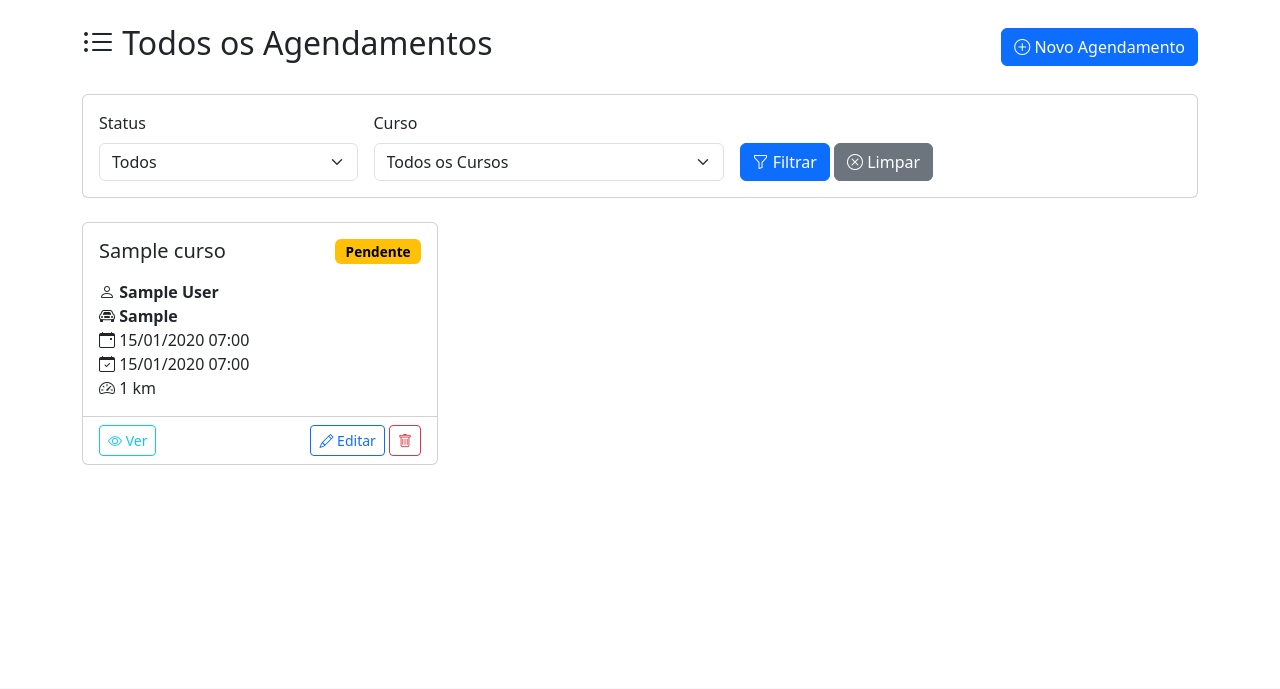
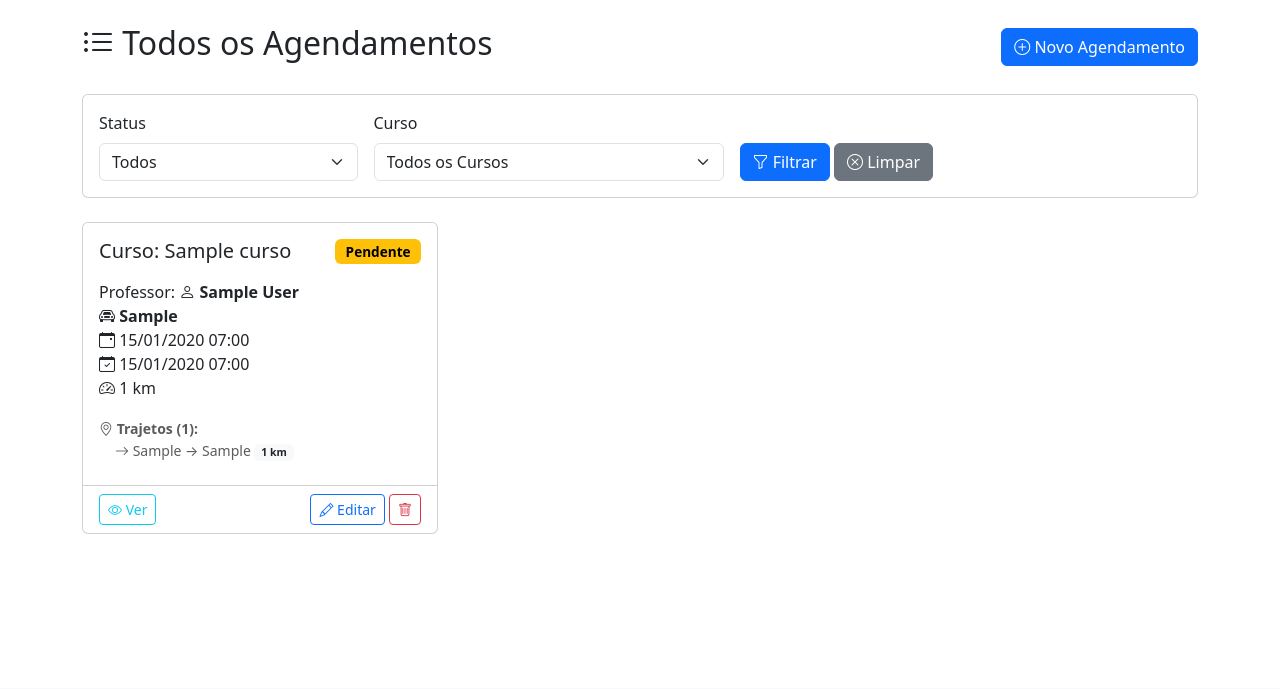
Before and after one commit to HeitorLouzeiro/agendamento_veiculos, a Django app: page /agendamentos/ in a window 1280 px wide. Shown: the part 56-745 px from the top of the page. Run offline with Django 5.2, Linux system fonts and the light colour scheme; a user stored in the database is signed in; tables that the repository leaves empty hold one stand-in row (values such as "Sample post"); some libraries are stand-ins or nearby versions.

Commit message:
refactor: atualizar redirecionamentos para detalhes de agendamentos e adicionar funcionalidade de edição nas views.

```diff
--- a/agendamentos/views.py
+++ b/agendamentos/views.py
@@ -124,7 +124,8 @@ def criar_agendamento(request):
                             'Agendamento criado com sucesso! '
                             'Aguarde a aprovação do administrador.'
                         )
-                        return redirect('agendamentos:lista')
+                        return redirect(
+                            'agendamentos:detalhe', pk=agendamento.pk)
                 except ValidationError as e:
                     # Extrai a mensagem de erro corretamente
                     if hasattr(e, 'message'):
@@ -185,7 +186,7 @@ def editar_agendamento(request, pk):
 
                     messages.success(
                         request, 'Agendamento atualizado com sucesso!')
-                    return redirect('agendamentos:lista')
+                    return redirect('agendamentos:detalhe', pk=agendamento.pk)
             except ValidationError as e:
                 # Extrai a mensagem de erro corretamente
                 if hasattr(e, 'message'):
@@ -203,7 +204,8 @@ def editar_agendamento(request, pk):
         'form': form,
         'formset': formset,
         'titulo': 'Editar Agendamento',
-        'agendamento': agendamento
+        'agendamento': agendamento,
+        'is_edit': True
     })
 
 
--- a/templates/agendamentos/detalhe.html
+++ b/templates/agendamentos/detalhe.html
@@ -125,6 +125,12 @@
                         <a href="{% url 'agendamentos:reprovar' agendamento.pk %}"
                            class="btn btn-danger w-100 mb-2">
                             <i class="bi bi-x-circle"></i> Reprovar
+                        </a>
+
+                        <!-- Ação de Editar (sempre disponível para admin) -->
+                        <a href="{% url 'agendamentos:editar' agendamento.pk %}"
+                           class="btn btn-warning w-100 mb-2">
+                            <i class="bi bi-pencil"></i> Editar
                         </a>
                         {% elif agendamento.status == 'aprovado' %}
                         <a href="{% url 'agendamentos:reprovar' agendamento.pk %}"
--- a/templates/agendamentos/form.html
+++ b/templates/agendamentos/form.html
@@ -138,9 +138,15 @@
                 <hr>
 
                 <div class="d-flex justify-content-between">
+                    {% if is_edit %}
+                    <a href="{% url 'agendamentos:detalhe' agendamento.pk %}" class="btn btn-secondary">
+                        <i class="bi bi-arrow-left"></i> Voltar
+                    </a>
+                    {% else %}
                     <a href="{% url 'agendamentos:lista' %}" class="btn btn-secondary">
                         <i class="bi bi-arrow-left"></i> Voltar
                     </a>
+                    {% endif %}
                     <button type="submit" class="btn btn-primary">
                         <i class="bi bi-check-circle"></i> Salvar Agendamento
                     </button>
--- a/templates/agendamentos/lista.html
+++ b/templates/agendamentos/lista.html
@@ -68,7 +68,7 @@
             <div class="card h-100">
                 <div class="card-body">
                     <div class="d-flex justify-content-between align-items-start mb-3">
-                        <h5 class="card-title mb-0">{{ agendamento.curso.nome }}</h5>
+                        <h5 class="card-title mb-0">Curso: {{ agendamento.curso.nome }}</h5>
                         <span class="badge status-badge status-{{ agendamento.status }}">
                             {{ agendamento.get_status_display }}
                         </span>
@@ -76,13 +76,55 @@
 
                     <p class="card-text">
                         {% if user.is_administrador %}
-                            <i class="bi bi-person"></i> <strong>{{ agendamento.professor.get_full_name|default:agendamento.professor.username }}</strong><br>
+                            Professor: <i class="bi bi-person"></i> <strong>{{ agendamento.professor.get_full_name|default:agendamento.professor.username }}</strong><br>
                         {% endif %}
                         <i class="bi bi-car-front"></i> <strong>{{ agendamento.veiculo.placa }}</strong><br>
                         <i class="bi bi-calendar-event"></i> {{ agendamento.data_inicio|date:"d/m/Y H:i" }}<br>
                         <i class="bi bi-calendar-check"></i> {{ agendamento.data_fim|date:"d/m/Y H:i" }}<br>
                         <i class="bi bi-speedometer2"></i> {{ agendamento.get_total_km }} km
                     </p>
+
+                    <!-- Trajetos -->
+                    {% if agendamento.trajetos.all %}
+                    <div class="mb-2">
+                        <small class="text-muted"><strong><i class="bi bi-geo-alt"></i> Trajetos ({{ agendamento.trajetos.count }}):</strong></small>
+
+                        <!-- Mostra primeiros 3 trajetos -->
+                        {% for trajeto in agendamento.trajetos.all|slice:":3" %}
+                        <div class="small text-muted ms-3">
+                            <i class="bi bi-arrow-right"></i> {{ trajeto.origem }} → {{ trajeto.destino }}
+                            <span class="badge bg-light text-dark">{{ trajeto.quilometragem }} km</span>
+                        </div>
+                        {% endfor %}
+
+                        <!-- Se houver mais de 3 trajetos, mostra botão para expandir -->
+                        {% if agendamento.trajetos.count > 3 %}
+                        <div class="collapse" id="trajetos-{{ agendamento.id }}">
+                            {% for trajeto in agendamento.trajetos.all|slice:"3:" %}
+                            <div class="small text-muted ms-3">
+                                <i class="bi bi-arrow-right"></i> {{ trajeto.origem }} → {{ trajeto.destino }}
+                                <span class="badge bg-light text-dark">{{ trajeto.quilometragem }} km</span>
+                            </div>
+                            {% endfor %}
+                        </div>
+
+                        <div class="ms-3 mt-1">
+                            <button class="btn btn-link btn-sm p-0 small text-primary"
+                                    type="button"
+                                    data-bs-toggle="collapse"
+                                    data-bs-target="#trajetos-{{ agendamento.id }}"
+                                    aria-expanded="false">
+                                <span class="show-more">
+                                    <i class="bi bi-chevron-down"></i> Ver mais {{ agendamento.trajetos.count|add:"-3" }} trajeto{{ agendamento.trajetos.count|add:"-3"|pluralize }}
+                                </span>
+                                <span class="show-less" style="display: none;">
+                                    <i class="bi bi-chevron-up"></i> Ver menos
+                                </span>
+                            </button>
+                        </div>
+                        {% endif %}
+                    </div>
+                    {% endif %}
 
                     {% if not user.is_administrador %}
                     <p class="card-text">
@@ -184,3 +226,35 @@
     {% endif %}
 </div>
 {% endblock %}
+
+{% block extra_js %}
+<script>
+document.addEventListener('DOMContentLoaded', function() {
+    // Controla os botões "Ver mais" / "Ver menos" dos trajetos
+    document.querySelectorAll('[data-bs-toggle="collapse"]').forEach(function(button) {
+        const target = button.getAttribute('data-bs-target');
+        const collapseElement = document.querySelector(target);
+
+        if (collapseElement) {
+            collapseElement.addEventListener('show.bs.collapse', function() {
+                const showMore = button.querySelector('.show-more');
+                const showLess = button.querySelector('.show-less');
+                if (showMore && showLess) {
+                    showMore.style.display = 'none';
+                    showLess.style.display = 'inline';
+                }
+            });
+
+            collapseElement.addEventListener('hide.bs.collapse', function() {
+                const showMore = button.querySelector('.show-more');
+                const showLess = button.querySelector('.show-less');
+                if (showMore && showLess) {
+                    showMore.style.display = 'inline';
+                    showLess.style.display = 'none';
+                }
+            });
+        }
+    });
+});
+</script>
+{% endblock %}
```
